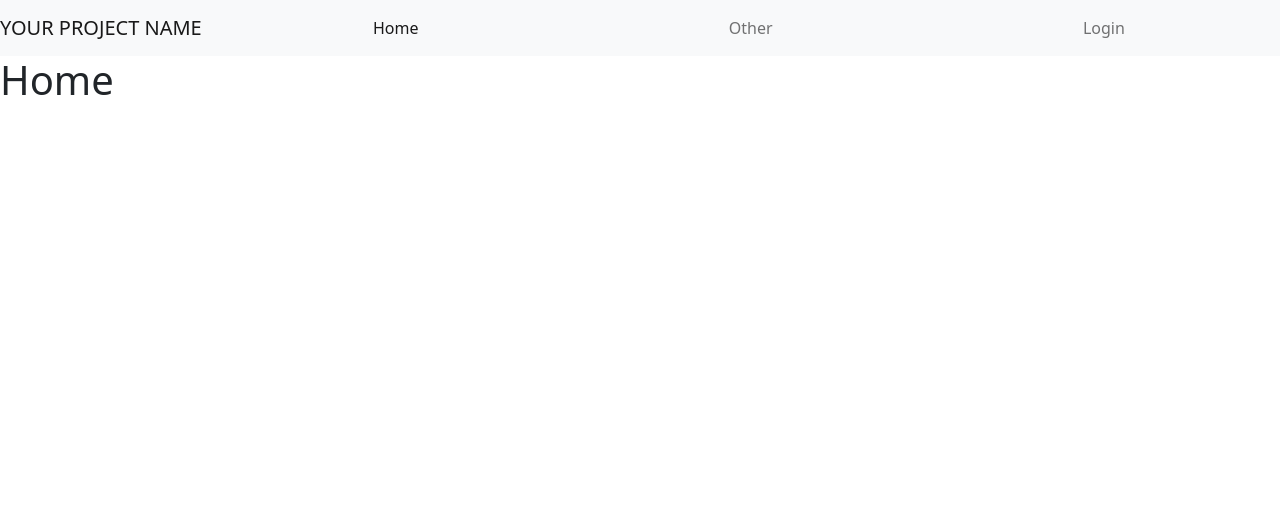
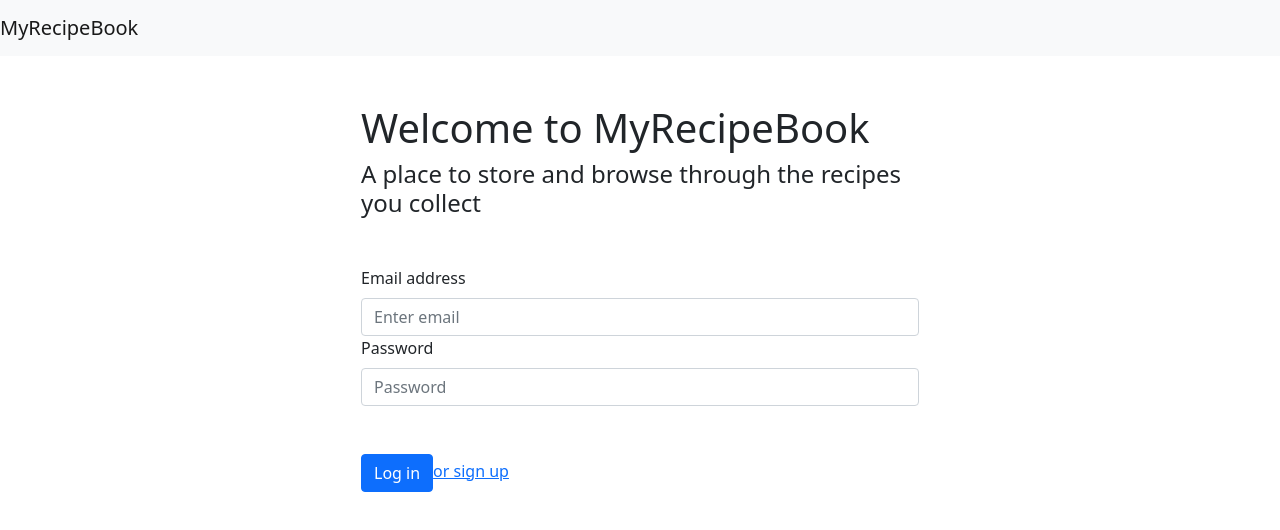
Before and after one commit to michielfbr/MyRecipeBook_frontend, a React (Create React App) app: page / in a window 1280 px wide. Shown: the top 530 px of the page. Built offline with nearby package versions, Linux system fonts and the light colour scheme; no server answers.

Commit message:
page.Home set up, with component.Login

```diff
--- a/src/App.js
+++ b/src/App.js
@@ -7,17 +7,18 @@ import Loading from "./components/Loading";
 import MessageBox from "./components/MessageBox";
 import SignUp from "./pages/SignUp";
 import Login from "./pages/Login";
+import Home from "./pages/Home";
 
 import { useDispatch, useSelector } from "react-redux";
 import { selectAppLoading } from "./store/appState/selectors";
 import { getUserWithStoredToken } from "./store/user/actions";
 import { Jumbotron } from "react-bootstrap";
 
-const Home = () => (
-  <Jumbotron>
-    <h1>Home</h1>
-  </Jumbotron>
-);
+// const Home = () => (
+//   <Jumbotron>
+//     <h1>Home</h1>
+//   </Jumbotron>
+// );
 const Other = () => (
   <Jumbotron>
     <h1>Other</h1>
@@ -39,7 +40,6 @@ function App() {
       {isLoading ? <Loading /> : null}
       <Routes>
         <Route exact path='/' element={<Home />} />
-        <Route path='/other' element={<Other />} />
         <Route path='/signup' element={<SignUp />} />
         <Route path='/login' element={<Login />} />
       </Routes>
--- /dev/null
+++ b/src/components/Login/index.js
@@ -0,0 +1,71 @@
+import React, { useState, useEffect } from "react";
+import Form from "react-bootstrap/Form";
+import Container from "react-bootstrap/Container";
+import Button from "react-bootstrap/Button";
+import { login } from "../../store/user/actions";
+import { selectToken } from "../../store/user/selectors";
+import { useDispatch, useSelector } from "react-redux";
+import { useNavigate, Link } from "react-router-dom";
+import { Col } from "react-bootstrap";
+
+export default function Login() {
+  const [email, setEmail] = useState("");
+  const [password, setPassword] = useState("");
+  const dispatch = useDispatch();
+  const token = useSelector(selectToken);
+  const navigate = useNavigate();
+
+  useEffect(() => {
+    if (token !== null) {
+      navigate("/");
+    }
+  }, [token, navigate]);
+
+  function submitForm(event) {
+    console.log("hi");
+    event.preventDefault();
+
+    dispatch(login(email, password));
+
+    setEmail("");
+    setPassword("");
+  }
+
+  return (
+    <Container>
+      <Form as={Col} md={{ span: 6, offset: 3 }} className="mt-5">
+        <h1 className="mt-5">Welcome to MyRecipeBook</h1>
+        <h4 className="mb-5">A place to store and browse through the recipes you collect</h4>
+        <Form.Group controlId="formBasicEmail">
+          <Form.Label>Email address</Form.Label>
+          <Form.Control
+            value={email}
+            onChange={(event) => setEmail(event.target.value)}
+            type="email"
+            placeholder="Enter email"
+            required
+          />
+        </Form.Group>
+
+        <Form.Group controlId="formBasicPassword">
+          <Form.Label>Password</Form.Label>
+          <Form.Control
+            value={password}
+            onChange={(event) => setPassword(event.target.value)}
+            type="password"
+            placeholder="Password"
+            required
+          />
+        </Form.Group>
+        <Form.Group className="mt-5">
+          <Button variant="primary" type="submit" onClick={submitForm}>
+            Log in
+          </Button>
+          <Link to="/signup" style={{ textAlign: "center" }}>
+            or sign up
+          </Link>
+        </Form.Group>
+      </Form>
+    </Container>
+  );
+}
--- a/src/components/Navigation/LoggedOut.js
+++ b/src/components/Navigation/LoggedOut.js
@@ -4,7 +4,7 @@ import NavbarItem from "./NavbarItem";
 export default function LoggedOut() {
   return (
     <>
-      <NavbarItem path="/login" linkText="Login" />
+      {/* <NavbarItem path="/login" linkText="Login" /> */}
     </>
   );
 }
--- a/src/components/Navigation/index.js
+++ b/src/components/Navigation/index.js
@@ -16,13 +16,12 @@ export default function Navigation() {
   return (
     <Navbar bg="light" expand="lg">
       <Navbar.Brand as={NavLink} to="/">
-        YOUR PROJECT NAME
+        MyRecipeBook
       </Navbar.Brand>
       <Navbar.Toggle aria-controls="basic-navbar-nav" />
       <Navbar.Collapse id="basic-navbar-nav">
         <Nav style={{ width: "100%" }} fill>
-          <NavbarItem path="/" linkText="Home" />
-          <NavbarItem path="/other" linkText="Other" />
+          {/* <NavbarItem path="/" linkText="Home" /> */}
           {loginLogoutControls}
         </Nav>
       </Navbar.Collapse>
--- /dev/null
+++ b/src/pages/Home/index.js
@@ -0,0 +1,51 @@
+import React, { useState, useEffect } from "react";
+import Form from "react-bootstrap/Form";
+import Container from "react-bootstrap/Container";
+import Button from "react-bootstrap/Button";
+import { login } from "../../store/user/actions";
+import { selectToken } from "../../store/user/selectors";
+import { useDispatch, useSelector } from "react-redux";
+import { useNavigate, Link } from "react-router-dom";
+import { Col } from "react-bootstrap";
+import Login from "../../components/Login"
+
+export default function SignUp() {
+  const [email, setEmail] = useState("");
+  const [password, setPassword] = useState("");
+  const dispatch = useDispatch();
+  const token = useSelector(selectToken);
+  const navigate = useNavigate();
+
+  useEffect(() => {
+    if (token !== null) {
+      navigate("/");
+    }
+  }, [token, navigate]);
+
+  function submitForm(event) {
+    console.log("hi");
+    event.preventDefault();
+
+    dispatch(login(email, password));
+
+    setEmail("");
+    setPassword("");
+  }
+
+  if (token) {
+    return (
+      <>
+        <h1>Recipes</h1>
+        <p>Logged in: Recipes, Not logged in: Login.</p>
+      </>
+    );
+  } else {
+    return (
+    //   <>
+    //     <h1>Login</h1>
+    //     <p>Logged in: Recipes, Not logged in: Login.</p>
+    //   </>
+      <Login />
+    );
+  }
+}
```
Also changed, not shown: 1 other file (tests, documents, lock files or other folders).
